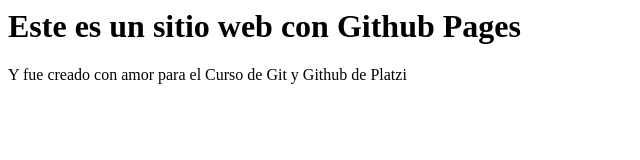
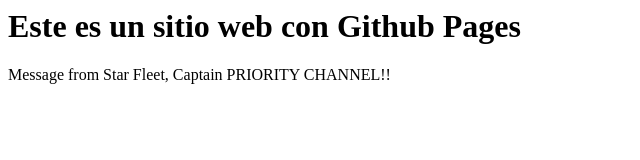
Before and after one commit to jimmyzands/jimmyzands, a plain HTML site: page index.html in a window 1280 px wide. Shown: the full height of the page, 0-640 px from the left. Drawn offline with Linux system fonts and the light colour scheme.

Commit message:
Update index.html

```diff
--- a/index.html
+++ b/index.html
@@ -1,2 +1,2 @@
 <h1>Este es un sitio web con Github Pages</h1>
-<p>Y fue creado con amor para el Curso de Git y Github de Platzi</p>
+<p>Message from Star Fleet, Captain PRIORITY CHANNEL!!</p>
```
